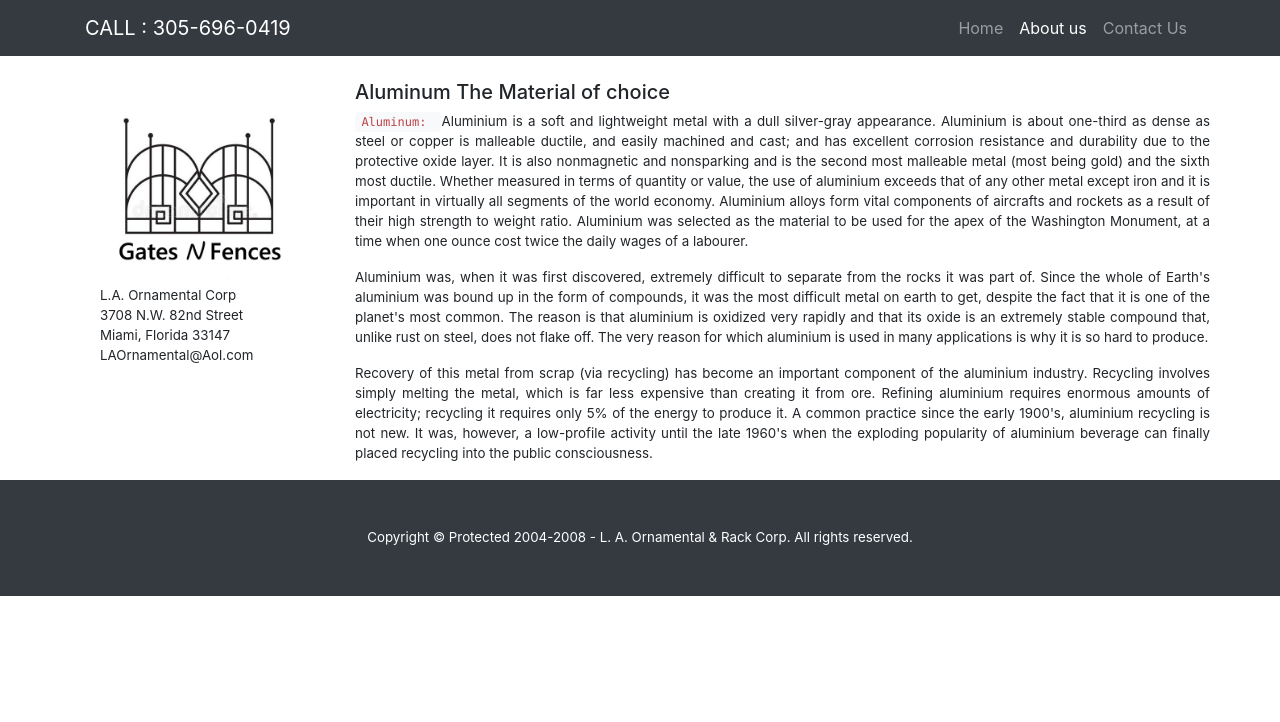
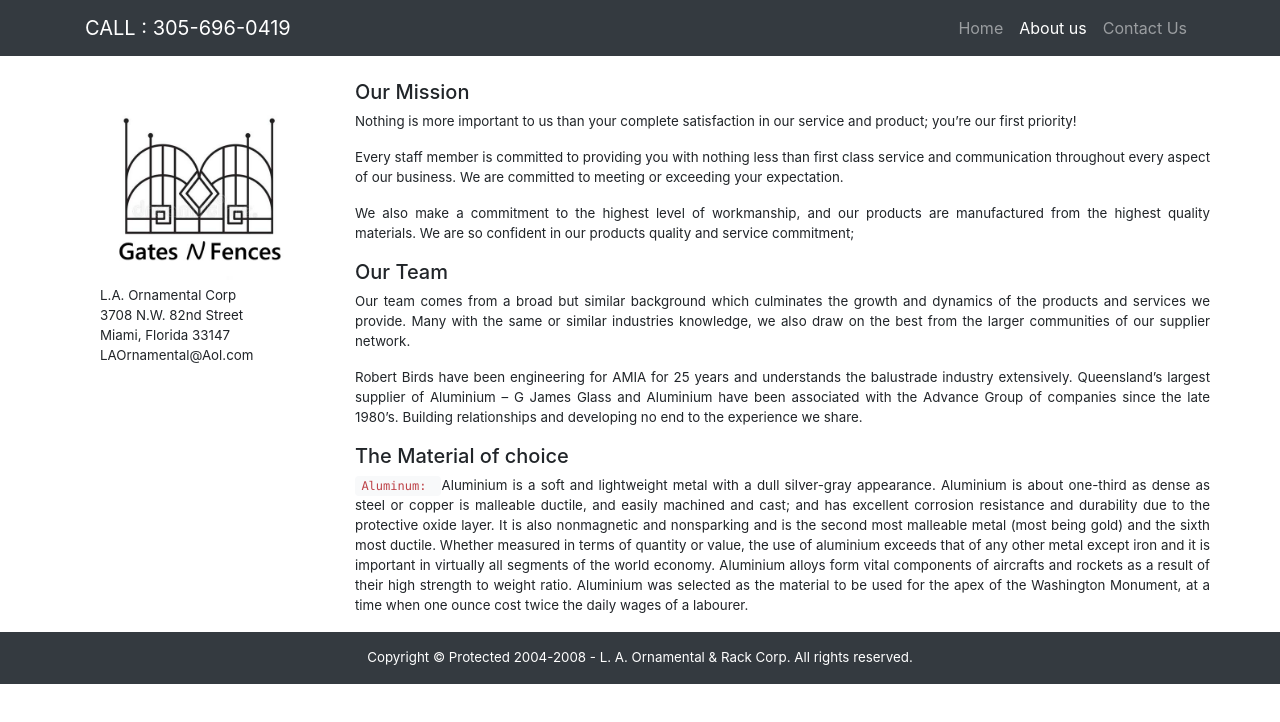
Before and after one commit to sewmi21/UEE, a plain HTML site: page about.html in a window 1280 px wide. Drawn offline with Linux system fonts and the light colour scheme.

Commit message:
some modifications

```diff
--- a/about.html
+++ b/about.html
@@ -74,8 +74,30 @@
 <!-- Short Desc -->
 <div class="row">
   <div class="bd-callout bd-callout-info">
+
+    <h5>Our Mission</h5>
+      <p>Nothing is more important to us than your complete satisfaction in our service and product; you’re our first priority!
+        </p><p>
+      Every staff member is committed to providing you with nothing less than first class service and communication throughout every aspect of our business. We are committed to meeting or exceeding your expectation.
+</p>
+    <p>
+      We also make a commitment to the highest level of workmanship, and our products are manufactured from the highest quality materials. We are so confident in our products quality and service commitment;
+</p>
+
+     <h5>Our Team</h5>
+      <p>
+      Our team comes from a broad but similar background which culminates the growth and dynamics of the products and services we provide. Many with the same or similar industries knowledge, we also draw on the best from the larger communities of our supplier network.
+    </p><p>
+      Robert Birds have been engineering for AMIA for 25 years and understands the balustrade industry extensively. Queensland’s largest supplier of Aluminium – G James Glass and Aluminium have been associated with the Advance Group of companies since the late 1980’s. Building relationships and developing no end to the experience we share.
+</p>
+
+
+
+
+
+
     <h5>
-      Aluminum The Material of choice
+      The Material of choice
     </h5>
     <p>
         <code> Aluminum: </code> Aluminium is a soft and lightweight metal with a dull silver-gray appearance.  Aluminium is about one-third as dense as steel or copper is
@@ -86,20 +108,6 @@
         to be used for the apex of the Washington Monument, at a time when one ounce cost twice the daily wages of a labourer.
     </p>
 
-    <p>
-
-Aluminium was, when it was first discovered, extremely difficult to separate from the rocks it was part of. Since the whole of Earth's aluminium was
-bound up in the form of compounds, it was the most difficult metal on earth to get, despite the fact that it is one of the planet's most common. The reason
-is that aluminium is oxidized very rapidly and that its oxide is an extremely stable compound that, unlike rust on steel, does not flake off. The very reason
-for which aluminium is used in many applications is why it is so hard to produce.
-    </p>
-
-    <p>
-        Recovery of this metal from scrap (via recycling) has become an important component of the aluminium industry. Recycling involves simply melting the
-        metal, which is far less expensive than creating it from ore. Refining aluminium requires enormous amounts of electricity; recycling it requires only 5% of
-        the energy to produce it. A common practice since the early 1900's, aluminium recycling is not new. It was, however, a low-profile activity until the late
-        1960's when the exploding popularity of aluminium beverage can finally placed recycling into the public consciousness.
-     </p>
 
     <p>
 
@@ -126,7 +134,7 @@ for which aluminium is used in many applications is why it is so hard to produce
 
 
 <!-- Footer -->
-<footer class="py-5 bg-dark">
+<footer class="py-3 bg-dark">
   <div class="container">
     <p class="m-0 text-center text-white">Copyright &copy; Protected 2004-2008 - L. A. Ornamental & Rack Corp.  All rights reserved.</p>
   </div>
```
Also changed, not shown: contact.html (+1 -1 lines), index.html (+3 -3 lines), src/customized.css (line endings or trailing spaces).
